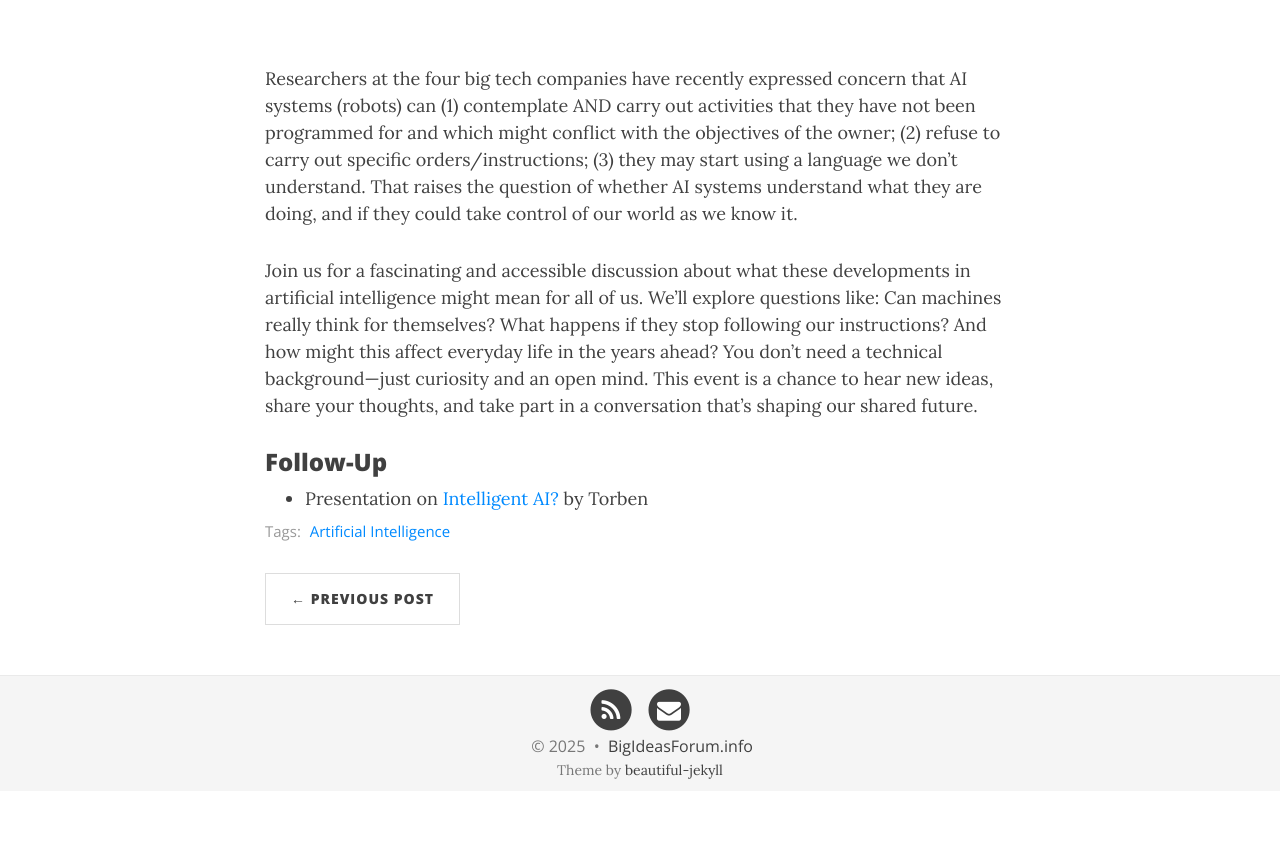
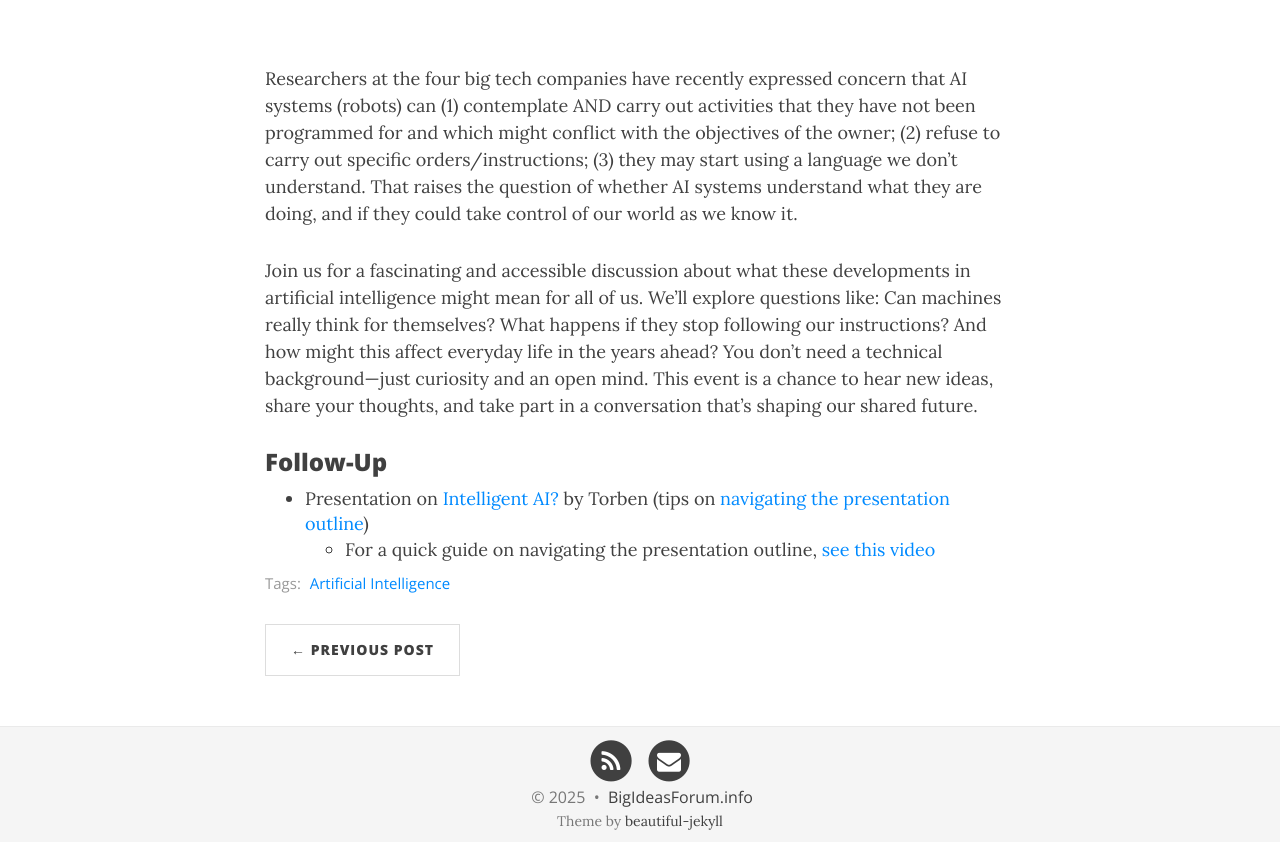
Before and after one commit to BigIdeasForum/bigideasforum.github.io, a Jekyll site: the page built from _posts/2025/2025-11-06-ai-consciousness.md, in a window 1280 px wide and 1371 px high. Shown: the part 529-1371 px from the top of the window. Built offline with Jekyll 4.4.1, drawn with Linux system fonts in a browser that asks for light colours; nearby versions of some CDN libraries.

Commit message:
add link to outliner howto video

```diff
--- a/_posts/2025/2025-11-06-ai-consciousness.md
+++ b/_posts/2025/2025-11-06-ai-consciousness.md
@@ -14,4 +14,5 @@
 
 ### Follow-Up
 
-* Presentation on [Intelligent AI?](https://app.tana.inc/shared/are-ai-systems-intelligent-do-they-possess-consciousness/MEpZR3B1WXFYaDJJL0lYelA4UW1VLTE0RA==?wsid=hy8J-5GhUEnW) by Torben
+* Presentation on [Intelligent AI?](https://app.tana.inc/shared/are-ai-systems-intelligent-do-they-possess-consciousness/MEpZR3B1WXFYaDJJL0lYelA4UW1VLTE0RA==?wsid=hy8J-5GhUEnW) by Torben (tips on [navigating the presentation outline](https://tana.inc/outliner))
+    * For a quick guide on navigating the presentation outline, [see this video](https://www.youtube.com/watch?v=sMFfDxQ2CO4)
```
